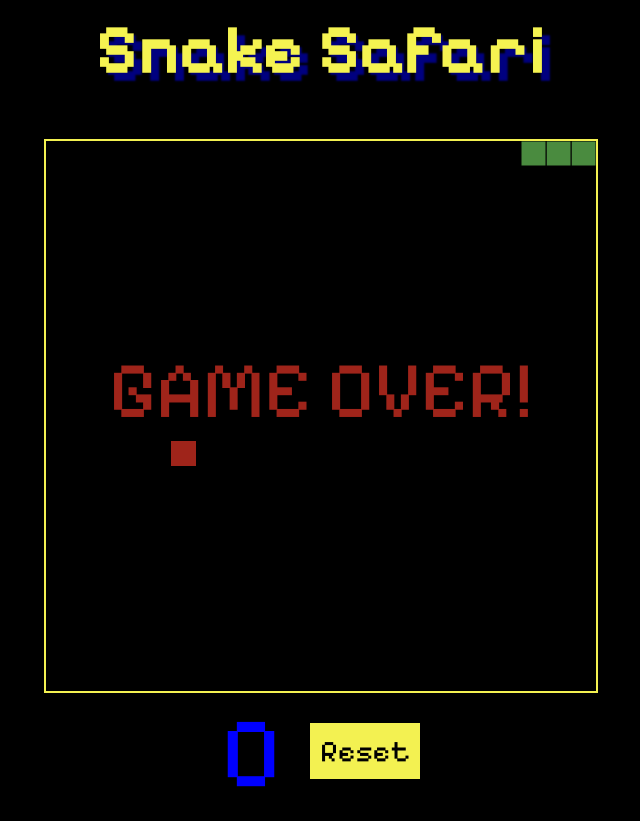
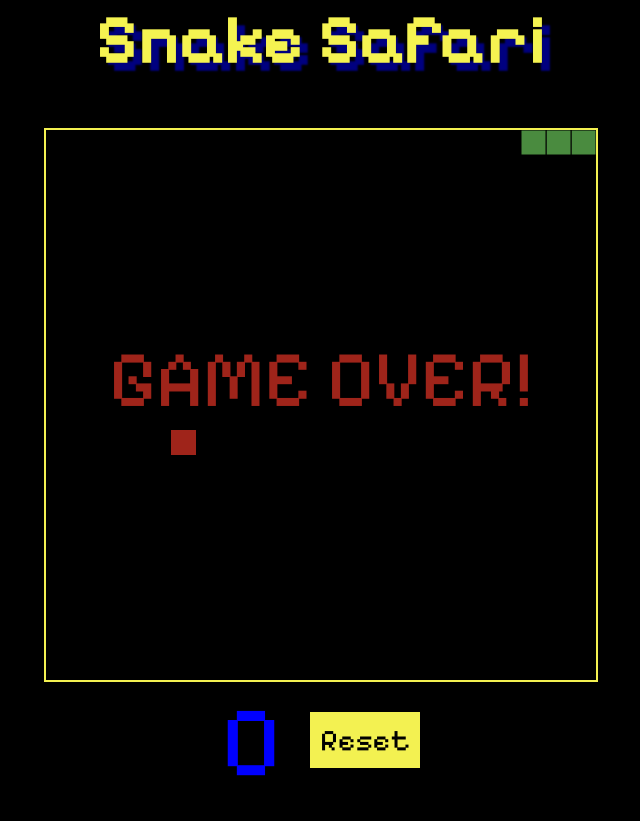
Before and after one commit to Nazaninmohammadii/snake-safari, a PHP site: page / in a window 1280 px wide. Shown: the whole page, without its empty margins (319-959 px from the left). After the commit the page ends 776 px from the top, so only its background shows below. Run offline with PHP 8.4, Linux system fonts and the light colour scheme.

Commit message:
change style

```diff
--- a/css/style.css
+++ b/css/style.css
@@ -4,9 +4,14 @@ body {
   background-color: black;
   overflow: hidden;
   font-family: 'Pixelify Sans', sans-serif;
+  display: flex;
+      justify-content: center;
+      align-items: center;
+      height: 100vh;
+      margin: 0;
 }
 
-.title h1{
+.title{
   font-size: 70px;
   text-align: center;
   color: #f5f351;
--- a/index.php
+++ b/index.php
@@ -7,10 +7,8 @@
   <title>Snake Safari</title>
 </head>
 <body>
-<div class="title">
-  <h1>Snake Safari</h1>
-</div>
   <div id="gameContainer">
+    <h1 class="title">Snake Safari</h1>
     <canvas id="gameCanvas" width="550" height="550"></canvas>
   <div class="section">
     <div id="scoreNumber">0</div>
```
Also changed, not shown: 1 other file.
